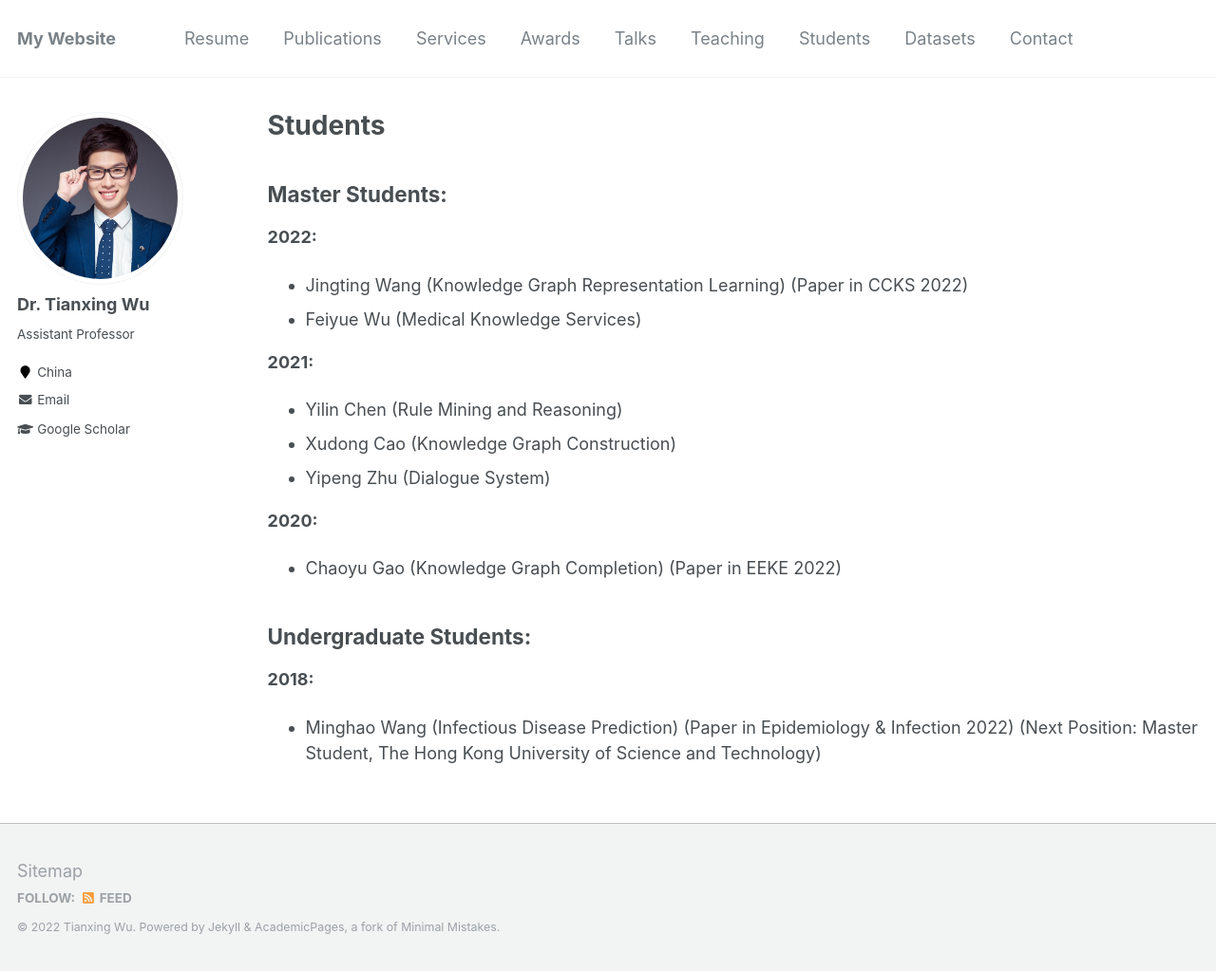
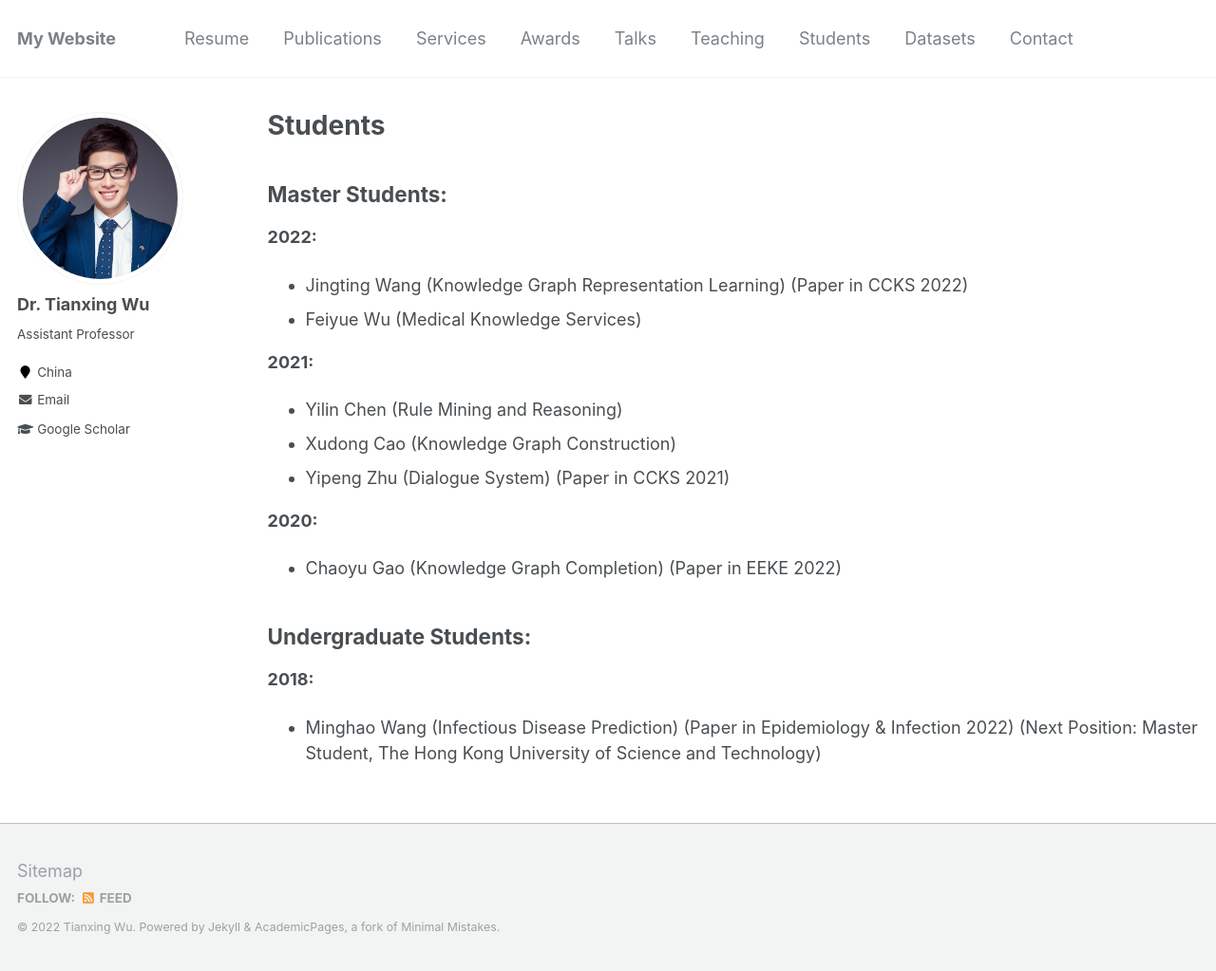
Before and after one commit to tianxing-wu/tianxing-wu.github.io, a Jekyll site: the page built from _pages/students.md, in a window 1280 px wide and 1023 px high. Shown: the whole window at 95% size. Built offline with Jekyll 4.4.1, drawn with Linux system fonts in a browser that asks for light colours.

Commit message:
info update

```diff
--- a/_pages/students.md
+++ b/_pages/students.md
@@ -13,7 +13,7 @@ author_profile: true
 **2021:**
 * Yilin Chen (Rule Mining and Reasoning)
 * Xudong Cao (Knowledge Graph Construction)
-* Yipeng Zhu (Dialogue System)
+* Yipeng Zhu (Dialogue System) (Paper in CCKS 2021)
 
 **2020:**
 * Chaoyu Gao (Knowledge Graph Completion) (Paper in EEKE 2022)
```
Also changed, not shown: 1 other file.
